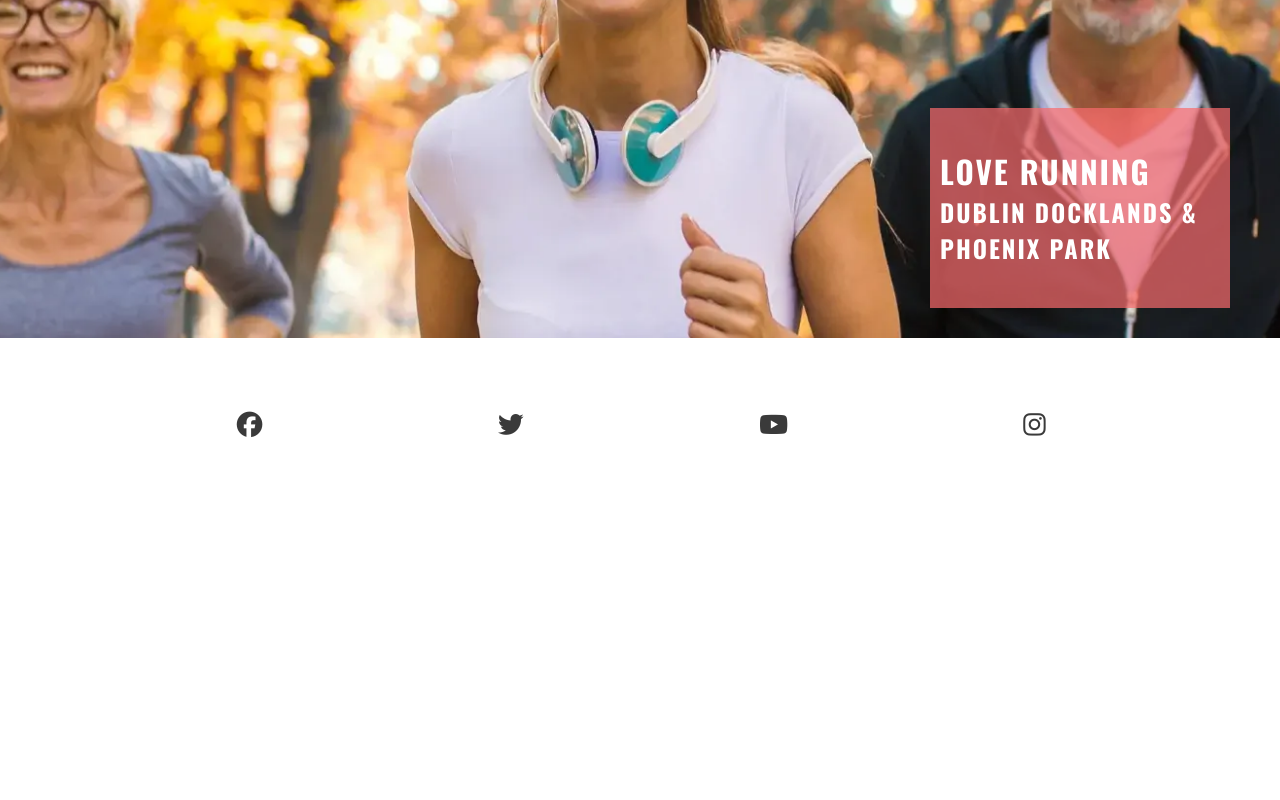
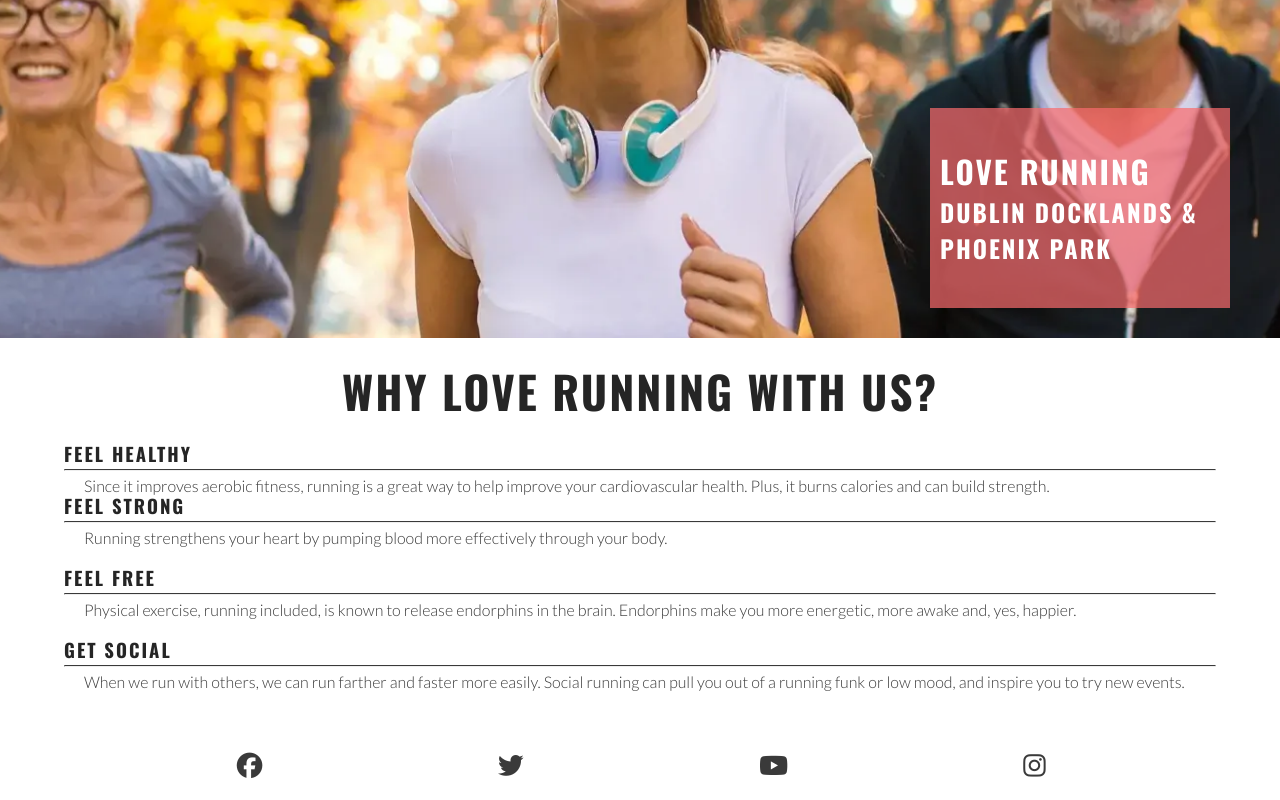
Before and after one commit to RyanFerris7/love_running_project, a plain HTML site: page index.html in a window 1280 px wide. Shown: the part 341-1141 px from the top of the page. Before the commit the page ends 800 px from the top, so only its background shows below. Drawn offline with nearby package versions, Linux system fonts and the light colour scheme.

Commit message:
Added body content and styling

```diff
--- a/assets/css/style.css
+++ b/assets/css/style.css
@@ -133,6 +133,31 @@ main {
     border-bottom: 1px solid #3a3a3a;
 }
 
+#reasons {
+    width: 90%;
+    margin: 20px auto;
+}
+
+#reasons > h2 {
+     margin-bottom: 20px;
+     text-align: center;
+     font-size: 280%;
+}
+
+#benefits-physical,#benefits-mental > div {
+    line-height: 20px;
+    margin-bottom: 20px;
+}
+
+#benefits p {
+    padding: 0 20px;
+}
+
+div > hr {
+    border-top: 1px solid #3a3a3a;
+    margin: 5px 0;
+}
+
 /* Media query : tablets and larger (768px and up) */
 @media screen and (min-width: 768px) {
     /* Header */
--- a/index.html
+++ b/index.html
@@ -46,6 +46,44 @@
         </section>
     </main>
 
+    <section id="reasons">
+        <h2>Why Love Running With Us?</h2>
+        <div id="benefits">
+            <div id="benefits-physical">
+                <div>
+                    <h3>FEEL HEALTHY</h3>
+                    <hr>
+                    <p>Since it improves aerobic fitness, running is a great way to help improve your cardiovascular health. Plus, it burns calories and can build strength.</p>
+                </div>
+
+                <div>
+                    <h3>FEEL STRONG</h3>
+                    <hr>
+                    <p>Running strengthens your heart by pumping blood more effectively through your body.</p>
+                </div>
+
+            </div>
+
+            <div id="benefits-mental">
+                <div>
+                    <h3>FEEL FREE</h3>
+                    <hr>
+                    <p>Physical exercise, running included, is known to release endorphins in the brain. Endorphins make you more energetic, more awake and, yes, happier.</p>
+                </div>
+
+                <div>
+                    <h3>GET SOCIAL</h3>
+                    <hr>
+                    <p>When we run with others, we can run farther and faster more easily. Social running can pull you out of a running funk or low mood, and inspire you to try new events.</p>
+                </div>
+
+            </div>
+
+        </div>
+
+    </section>
+
+
     <!-- Footer -->
     <footer>
         <ul id="social-networks">
```
